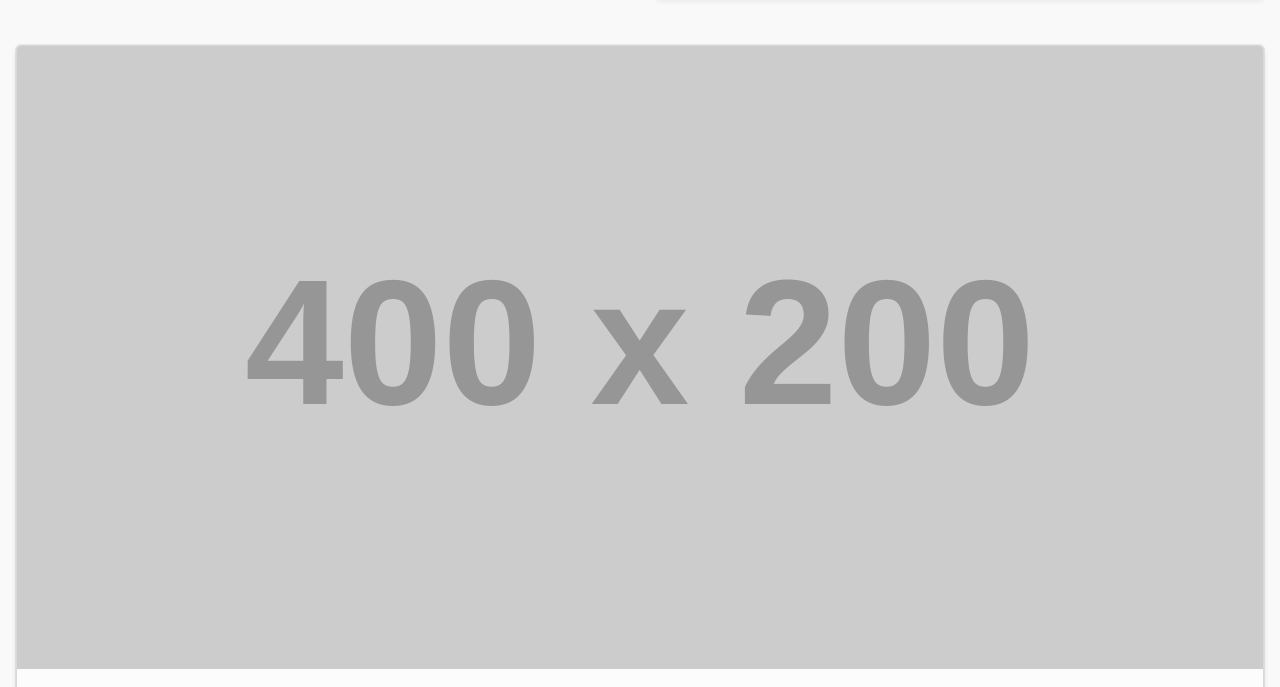
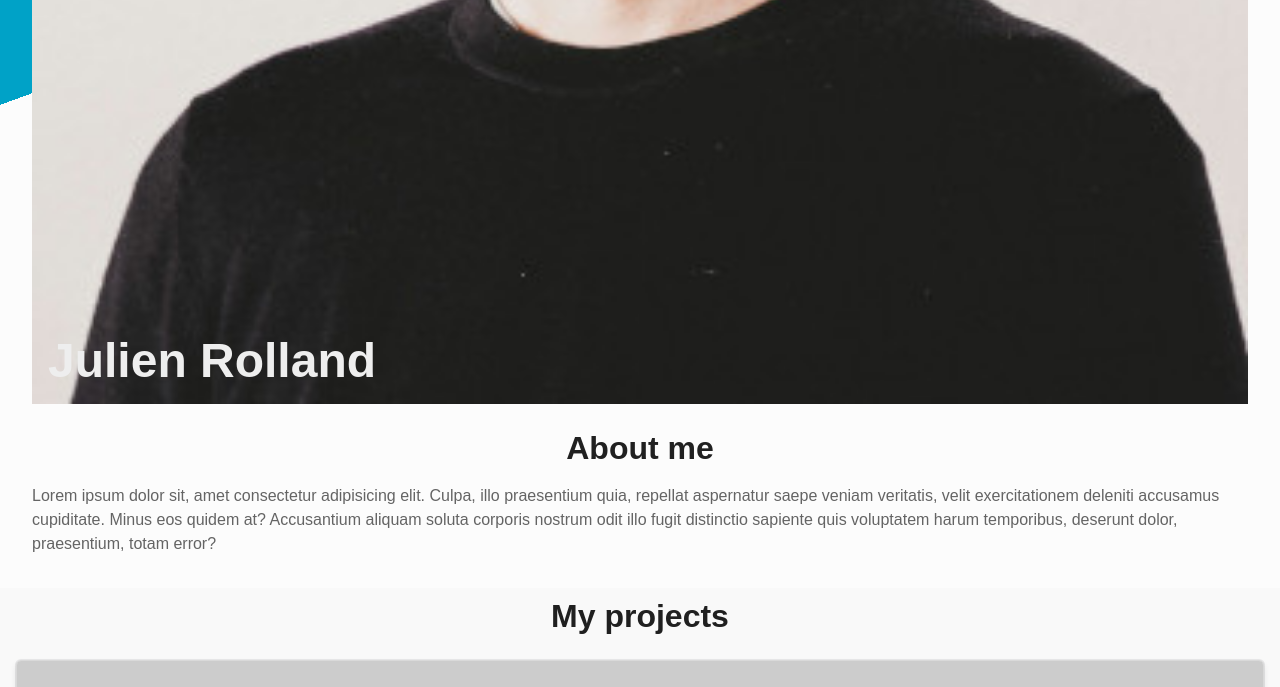
Before and after one commit to julien-dev-29/homepage, a plain HTML site: page index.html in a window 1280 px wide. Shown: the part 844-1531 px from the top of the page. Drawn offline with Linux system fonts and the light colour scheme; placeholder pictures from the web are drawn by us.

```diff
--- a/index.html
+++ b/index.html
@@ -15,7 +15,7 @@
                 <figure>
                     <picture>
                         <source srcset="assets/images/portrait.jpg" media="(max-width: 600px)" type="image/webp">
-                        <source srcset="https://placehold.co/200x200/222222/FFF" type="image/jpg">
+                        <source srcset="assets/images/yolo_protrait.jpg" type="image/jpg">
                         <img class="hero-image" alt="" src="assets/images/portrait.jpg">
                     </picture>
                     <figcaption>
--- a/style.css
+++ b/style.css
@@ -116,26 +116,6 @@ body {
   background: linear-gradient(160deg, var(--solid-purple) 50%, var(--bg-1) 50%);
 }
 
-#hero figure {
-  position: relative;
-}
-
-#hero figcaption {
-  position: absolute;
-  color: var(--title);
-  bottom: 16px;
-  left: 16px;
-  width: 100%;
-  font-size: 2.5rem;
-  line-height: 1.1;
-}
-
-#hero img {
-  width: 100%;
-  object-fit: cover;
-  object-position: 50% 50%;
-}
-
 #hero h2 {
   margin-top: 32px;
   font-size: 2rem;
@@ -145,6 +125,23 @@ body {
 #hero p {
   margin-top: 24px;
   color: var(--text-2);
+}
+
+#hero img {
+  width: 100%;
+}
+
+#hero figure {
+  position: relative;
+}
+
+#hero figcaption {
+  position: absolute;
+  font-size: 2rem;
+  color: var(--title);
+  line-height: 1.1;
+  bottom: 16px;
+  left: 16px;
 }
 
 #projects {
@@ -248,34 +245,3 @@ footer .socials a {
 footer > div > p:nth-child(2) {
   font-size: 1.2rem;
 }
-
-@media screen and (min-width: 600px) {
-  #hero {
-    padding: 96px 32px 0 32px;
-  }
-  .hero-container {
-    padding: 32px;
-    background-color: var(--bg-2);
-    box-shadow: var(--shadow-light);
-  }
-
-  .hero-container img {
-    float: left;
-    margin-right: 16px;
-    margin-bottom: 8px;
-    margin-top: -64px;
-    box-shadow: var(--shadow-light);
-  }
-
-  #hero img {
-    width: 50%;
-  }
-
-  #hero figcaption {
-    position: absolute;
-    color: var(--title);
-    width: 100%;
-    font-size: 2.5rem;
-    line-height: 1.1;
-  }
-}
```
Also changed, not shown: assets/images/yolo_protrait.jpg (added).
